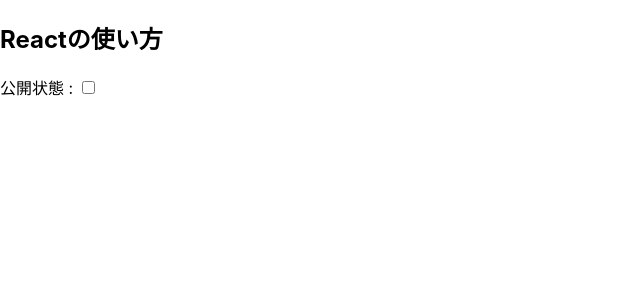
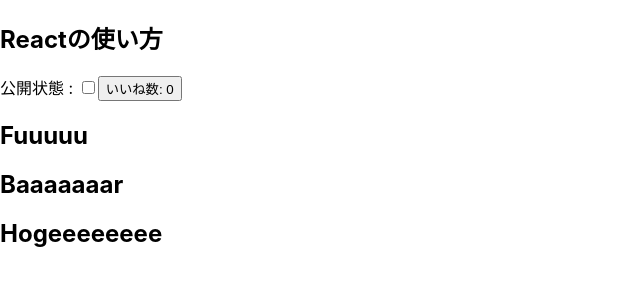
Before and after one commit to Ryoto-Noguchi/react-practice, a React (Create React App) app: page / in a window 1280 px wide. Shown: the top 300 px of the page, without its empty margins (0-640 px from the left). Built offline with nearby package versions, Linux system fonts and the light colour scheme.

Commit message:
React入門#7完了

```diff
--- a/src/Article.jsx
+++ b/src/Article.jsx
@@ -1,4 +1,5 @@
 import React from 'react';
+import LikeButton from './LikeButton';
 
 const Article = (props) => {
 
@@ -7,7 +8,7 @@
       <h2>{props.title}</h2>
       <label htmlFor="check">公開状態 : </label>
       <input id="check" type="checkbox" checked = {props.isPublished} onClick={() => props.toggle()}/>
-
+      <LikeButton count={props.count}/>
     </React.Fragment>
   );
 };
--- a/src/Blog.jsx
+++ b/src/Blog.jsx
@@ -1,34 +1,65 @@
-import React from 'react';
+import React from "react";
 import Article from "./Article";
+import * as FooBar from './components/FooBar'; // 名前付きexportであり{}を使う。別名ファイルであれば* as [名前]。fromのあとは相対パス
+import Hoge from './components/Hoge'; // 名前なしexport
 
 class Blog extends React.Component {
   constructor(props) {
     super(props);
     this.state = {
       isPublished: false,
-      order: 1
+      count: 0,
+    };
+  }
+
+  componentDidMount() {
+    // ボタンが押下されたらいいねをカウントアップ
+    document.getElementById("counter").addEventListener("click", this.countUp); // this.countUp()としてしまうと無限レンダーが起きてしまう
+  }
+
+  componentDidUpdate() {
+    console.log(this.state.count)
+    if (this.state.count >= 10) {
+      this.setState({
+        count: 0
+      })
     }
   }
+
+  componentWillUnmount() {
+    document.getElementById('counter').removeEventListener('click', this.countUp)
+  }
+
+
 
   // 公開状態の反転
   togglePublished = () => {
     this.setState({
-      isPublished: !this.state.isPublished
-    })
+      isPublished: !this.state.isPublished,
+    });
   };
 
+  countUp = () => {
+    this.setState({
+      count: this.state.count + 1,
+    });
+  };
 
   render() {
     return (
       <>
-        <Article title={"Reactの使い方"}
-                  isPublished={this.state.isPublished}
-                  toggle={() => this.togglePublished()}
-                  />
+        <Article
+          title={"Reactの使い方"}
+          isPublished={this.state.isPublished}
+          toggle={() => this.togglePublished()}
+          count={this.state.count}
+        />
+        <FooBar.Foo/>
+        <FooBar.Bar/>
+        <Hoge/>
       </>
-
-    )
-  };
-};
+    );
+  }
+}
 
 export default Blog;
--- /dev/null
+++ b/src/LikeButton.jsx
@@ -0,0 +1,9 @@
+import React from 'react';
+
+const LikeButton = (props) => {
+  return(
+    <button id={"counter"}>いいね数: {props.count}</button>
+  )
+}
+
+export default LikeButton
--- /dev/null
+++ b/src/components/FooBar.jsx
@@ -0,0 +1,13 @@
+import React from "react";
+
+export function Foo () { // 名前付き関数
+  return (
+    <h2>Fuuuuu</h2>
+  )
+}
+
+export const Bar = () => {
+  return (
+    <h2>Baaaaaaar</h2>
+  )
+}
--- /dev/null
+++ b/src/components/Hoge.jsx
@@ -0,0 +1,9 @@
+import React from 'react';
+
+export default class Hoge extends React.Component {
+  render() {
+    return(
+      <h2>Hogeeeeeeee</h2>
+    )
+  }
+}
```
